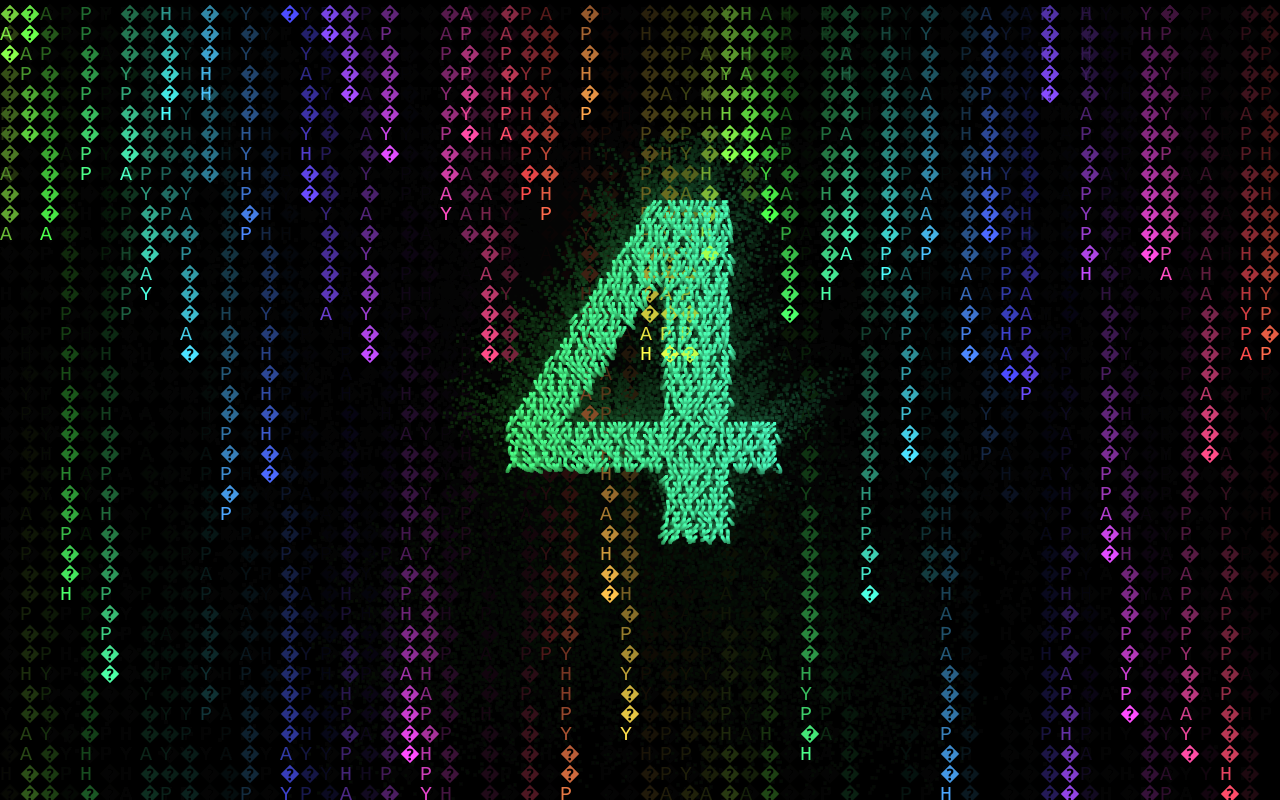
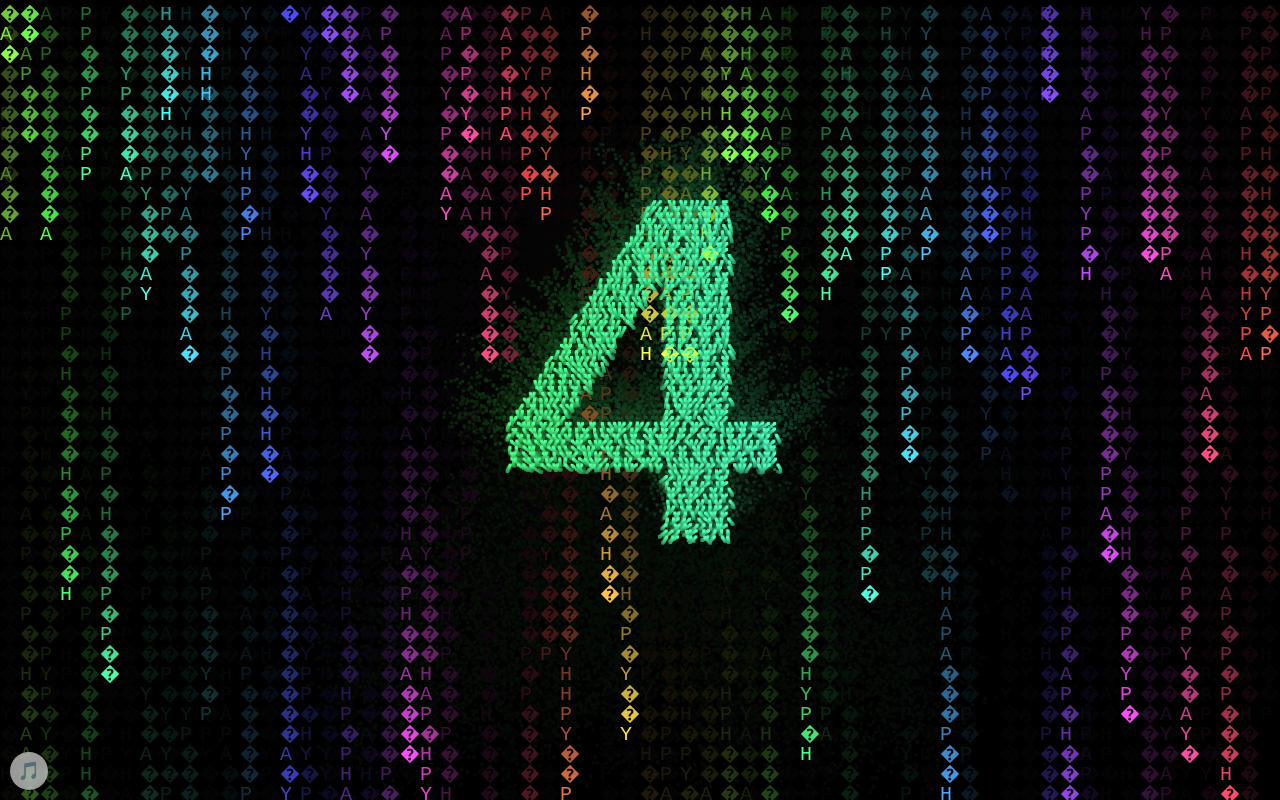
Before and after one commit to hoaaaah/Happy, a plain HTML site: page index.html in a window 1280 px wide. Drawn offline with Linux system fonts and the light colour scheme.

Commit message:
Update style.css

```diff
--- a/style.css
+++ b/style.css
@@ -8,3 +8,22 @@ canvas {
   display: block;
   background: black;
 }
+#musicButton {
+  position: fixed;
+  bottom: 10px;
+  left: 10px;
+  width: 38px;
+  height: 38px;
+  border: none;
+  border-radius: 50%;
+  font-size: 18px;
+  background-color: rgba(255, 255, 255, 0.6);
+  backdrop-filter: blur(5px);
+  cursor: pointer;
+  z-index: 9999;
+  transition: background-color 0.3s;
+}
+
+#musicButton:hover {
+  background-color: #ffc0cbcc;
+}
```
